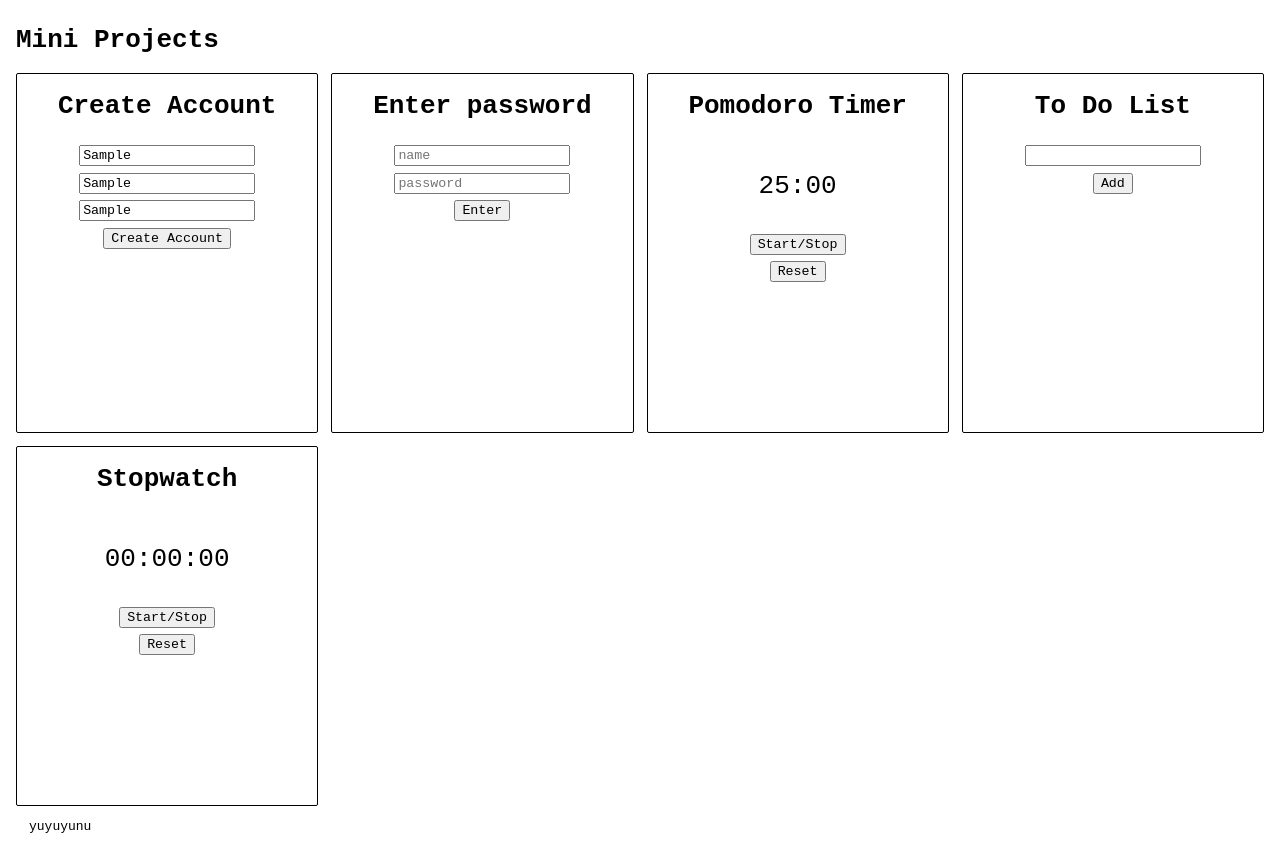
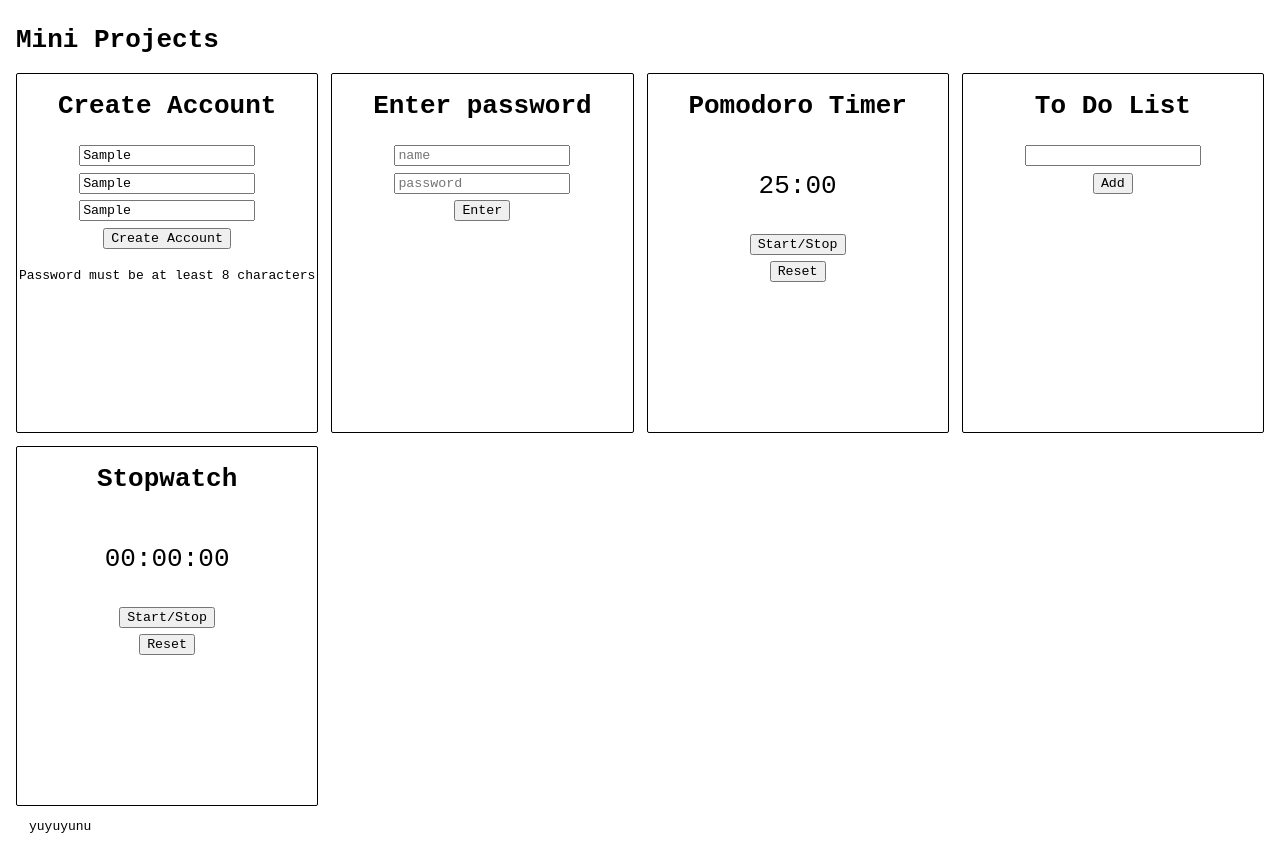
Before and after one commit to YunusEmre19/summer-project-2024, a React (Vite) app: page / in a window 1280 px wide. Both pictures are taken after typing "Sample", "Sample", "Sample" into the empty fields and a click on the button "Create Account". Built offline with nearby package versions, Linux system fonts and the light colour scheme.

Commit message:
Account System updates

```diff
--- a/src/AccountSystem/AccountSystem.jsx
+++ b/src/AccountSystem/AccountSystem.jsx
@@ -1,5 +1,22 @@
 import {useState} from "react"
 import styles from "./AccountSystem.module.css";
+
+function CreateAccount({handleNewAccount:handleNewAccount, result:result}){
+  const [name, setName] = useState("");
+  const [password, setPassword] = useState("");
+  const [userUrl, setUserUrl] = useState("");
+
+  return(
+    <div className="box">
+      <h1>Create Account</h1>
+      <input type="text" placeholder="name" value={name} onChange={(e) => {setName(e.target.value)}}/>
+      <input type="text" placeholder="password" value={password} onChange={(e) => {setPassword(e.target.value)}}/>
+      <input type="text" placeholder="url" value={userUrl} onChange={(e) => {setUserUrl(e.target.value)}}/>
+      <button onClick={() => handleNewAccount(name, password, userUrl)}>Create Account</button>
+      {result}
+    </div>
+  )
+}
 
 function Login({handleLogin:handleLogin, result:result}){
   const [name, setName] = useState("");
@@ -17,46 +34,53 @@ function Login({handleLogin:handleLogin, result:result}){
   )
 }
 
-function CreateAccount({handleNewAccount:handleNewAccount}){
-  const [name, setName] = useState("");
-  const [password, setPassword] = useState("");
-  const [userUrl, setUserUrl] = useState("");
-  return(
-    <div className="box">
-      <h1>Create Account</h1>
-      <input type="text" placeholder="name" value={name} onChange={(e) => {setName(e.target.value)}}/>
-      <input type="text" placeholder="password" value={password} onChange={(e) => {setPassword(e.target.value)}}/>
-      <input type="text" placeholder="url" value={userUrl} onChange={(e) => {setUserUrl(e.target.value)}}/>
-      <button onClick={() => handleNewAccount(name, password, userUrl)}>Create Account</button>
-    </div>
-  )
-
-}
-
 function AccountSystem(){
   const [accounts, setAccounts] = useState([{name:"walter", password:"finger", url:"https://media1.tenor.com/m/nicIRWJkKIwAAAAC/walter-white-walter.gif"}]);
-  const [result, setResult] = useState(null);
+  const [loginResult, setLoginResult] = useState(null);
+  const [newAccResult, setNewAccResult] = useState(null);
+
   function handleNewAccount(name, password, userUrl){
-    // ToDo: Prevent creation of duplicate accounts
-    //       Add secure password verification
+
+    if(name.length < 4){
+      setNewAccResult(<span>Username cannot be shorter than 4 characters</span>);
+      return;
+    }
+
+    for(let i = 0; i<accounts.length; i++){
+      if(accounts[i].name === name){
+        setNewAccResult(<p>Username already taken</p>);
+        return;
+      }
+    }
+
+    if(password.length<8){
+      setNewAccResult(<p>Password must be at least 8 characters</p>);
+      return;
+    }
+
+    setNewAccResult(<p>Account has been created</p>);
     setAccounts(a=>[...a, {name:name, password:password, url:userUrl}]);
   }
 
   function handleLogin(name, password){
-    // ToDo: Check for password
-    //       Display warning when the name/password is wrong
     for (let i = 0; i < accounts.length; i++){
       if (accounts[i].name === name){
-        setResult(<img className={styles.image} src={accounts[i].url}></img>);
+        if(accounts[i].password === password){
+          setLoginResult(<img className={styles.image} src={accounts[i].url}></img>);
+        }
+        else {
+          setLoginResult(<p>Wrong Password</p>);
+        }
         return;
       }
     }
+    setLoginResult(<p>Account not found</p>);
+  }
 
-  }
   return(
     <>
-      <CreateAccount handleNewAccount={handleNewAccount}/>
-      <Login handleLogin={handleLogin} result={result}/>
+      <CreateAccount handleNewAccount={handleNewAccount} result={newAccResult}/>
+      <Login handleLogin={handleLogin} result={loginResult}/>
     </>
   )
 }
```
Also changed, not shown: 1 other file (tests, documents, lock files or other folders).
